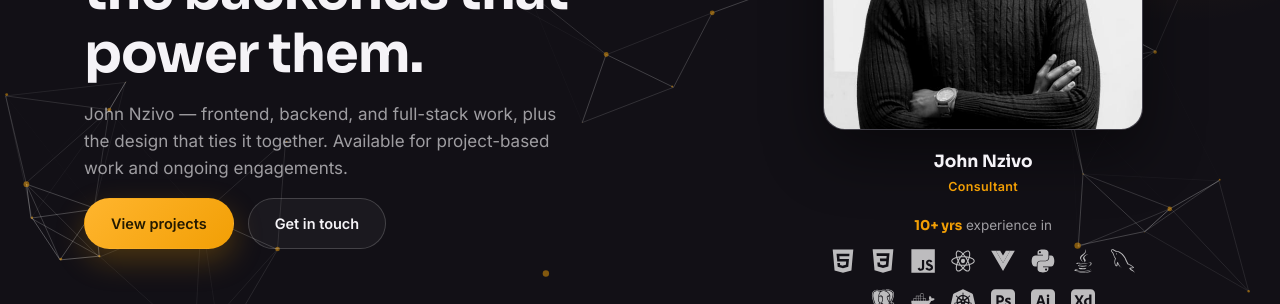
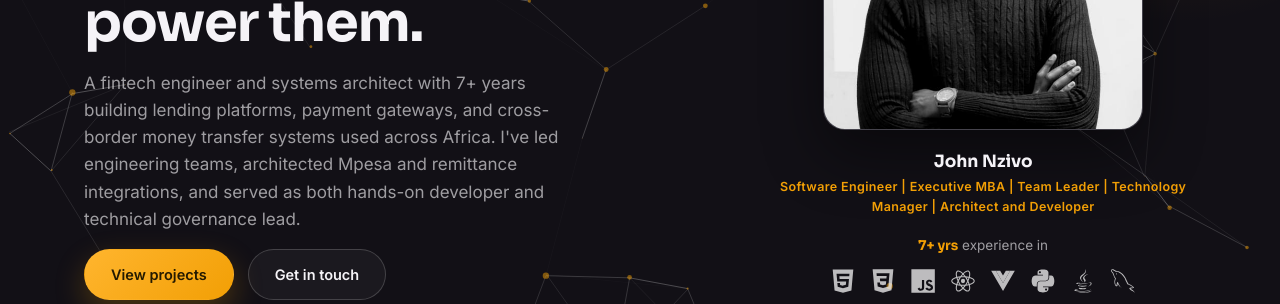
Before and after one commit to nzivo/nzivo.github.io, a React (Vite) app: page / in a window 1280 px wide. Shown: the part 371-675 px from the top of the page. Built offline with nearby package versions, Linux system fonts and the light colour scheme; no server answers.

Commit message:
update bio

```diff
--- a/src/pages/Home.jsx
+++ b/src/pages/Home.jsx
@@ -51,9 +51,13 @@ export default function Home() {
             <span className="eyebrow">Designer &amp; Developer</span>
             <h1>I build interfaces and the backends that power them.</h1>
             <p className="hero-lede">
-              John Nzivo — frontend, backend, and full-stack work, plus the
-              design that ties it together. Available for project-based work and
-              ongoing engagements.
+              A fintech engineer and systems architect with{" "}
+              {experienceYears - 3}+ {}
+              years building lending platforms, payment gateways, and
+              cross-border money transfer systems used across Africa. I've led
+              engineering teams, architected Mpesa and remittance integrations,
+              and served as both hands-on developer and technical governance
+              lead.
             </p>
             <div className="hero-actions">
               <Link to="/projects" className="btn btn-primary">
@@ -71,9 +75,12 @@ export default function Home() {
             </div>
             <div className="hero-portrait-meta">
               <p className="hero-name">John Nzivo</p>
-              <p className="hero-title">Consultant</p>
+              <p className="hero-title">
+                Software Engineer | Executive MBA | Team Leader | Technology
+                Manager | Architect and Developer
+              </p>
               <p className="hero-experience">
-                <strong>{experienceYears}+ yrs</strong> experience in
+                <strong>{experienceYears - 3}+ yrs</strong> experience in
               </p>
               <div className="hero-icons">
                 {heroIcons.map((item) => (
```
